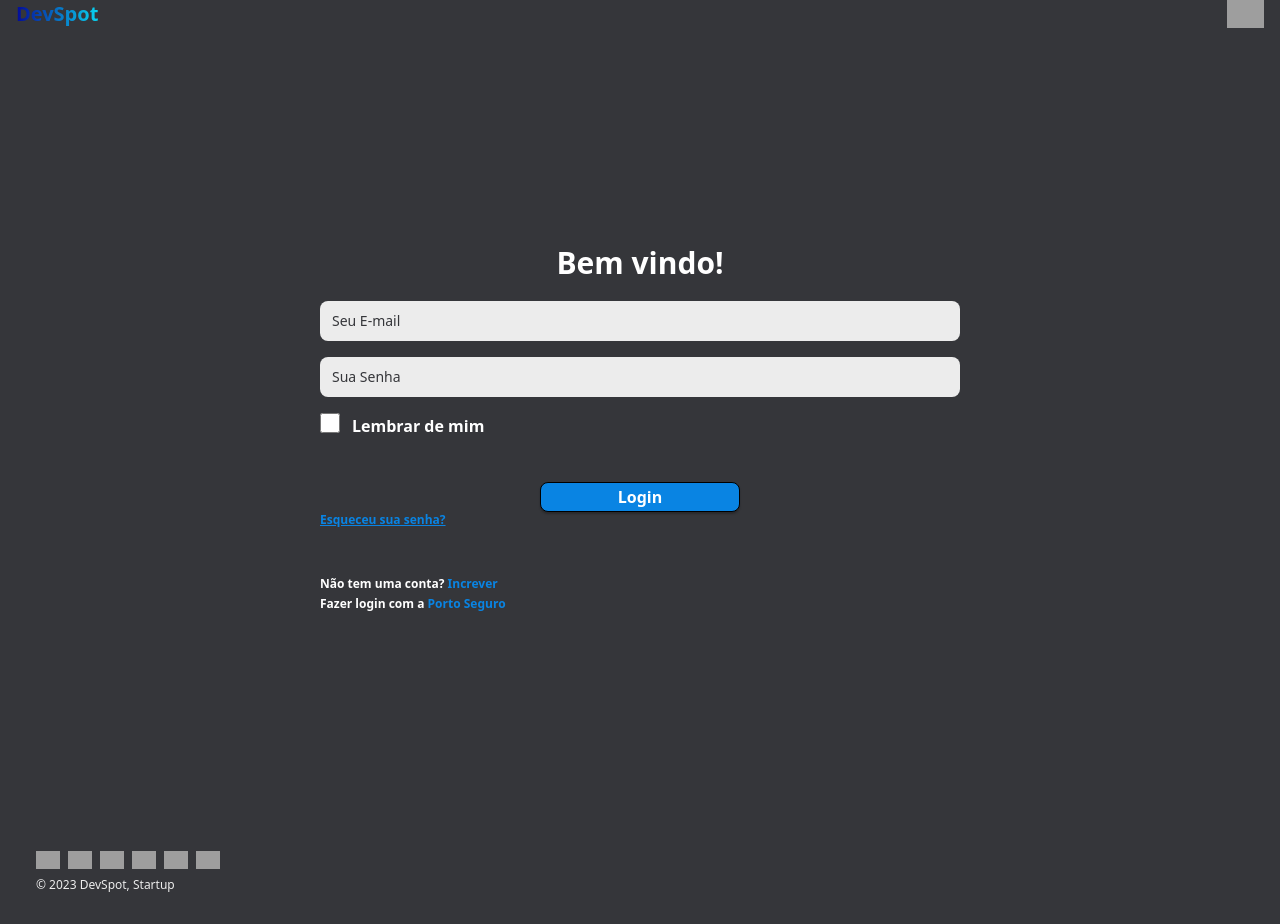
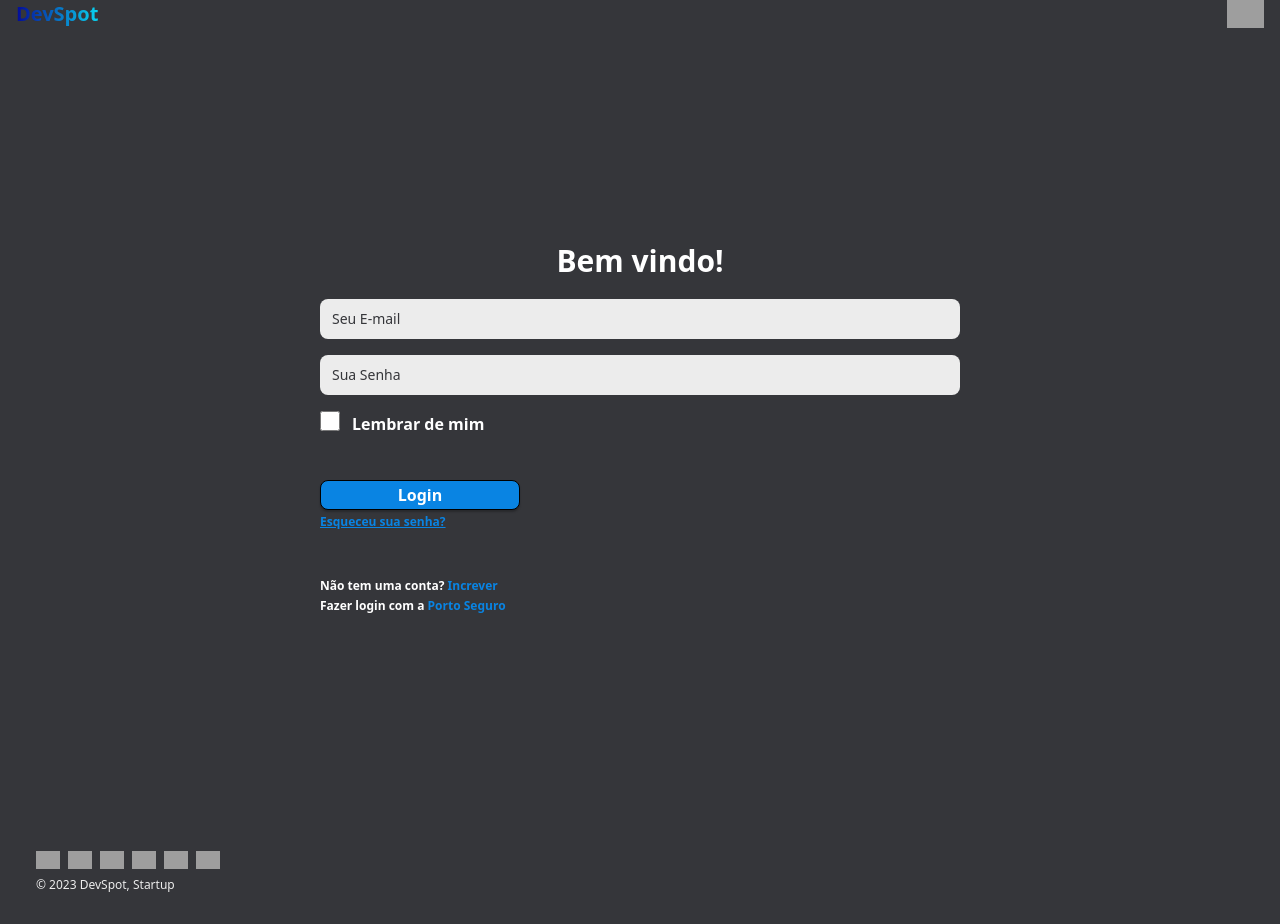
Before and after one commit to kelving0mes/devspot-app, a Next.js app: page / in a window 1280 px wide. Built offline with nearby package versions, Linux system fonts and the light colour scheme; grey boxes are pictures that could not be loaded.

Commit message:
minor adjusts

```diff
--- a/src/app/components/main/Login.jsx
+++ b/src/app/components/main/Login.jsx
@@ -32,8 +32,9 @@ export default function LoginApp(){
                     />
                     <label for="myCheckbox" class="font-['Noto_Sans'] font-semibold text-white mt-px">Lembrar de mim</label>
                 </div>
+                <Link href="/pages/home"> <Button1 texto="Login"/></Link>
                 <div className="self-stretch relative flex flex-col mb-1 pb-10 items-start">
-                    <Button1 className="w-1/2" height="40px" texto="Login"/>
+
                     <div className="text-xs font-['Noto_Sans'] underline font-semibold text-[#0984e3] relative w-1/2">
                         Esqueceu sua senha?
                     </div>
--- a/src/app/page.js
+++ b/src/app/page.js
@@ -8,6 +8,7 @@ export default function Login() {
       <HeaderLogin/>
       <LoginApp/>
       <Footer/>
+
     </>
   )
-}
+  }
```
Also changed, not shown: src/app/pages/home.js (renamed from src/app/pages/home.jsx, +5 -4 lines).
